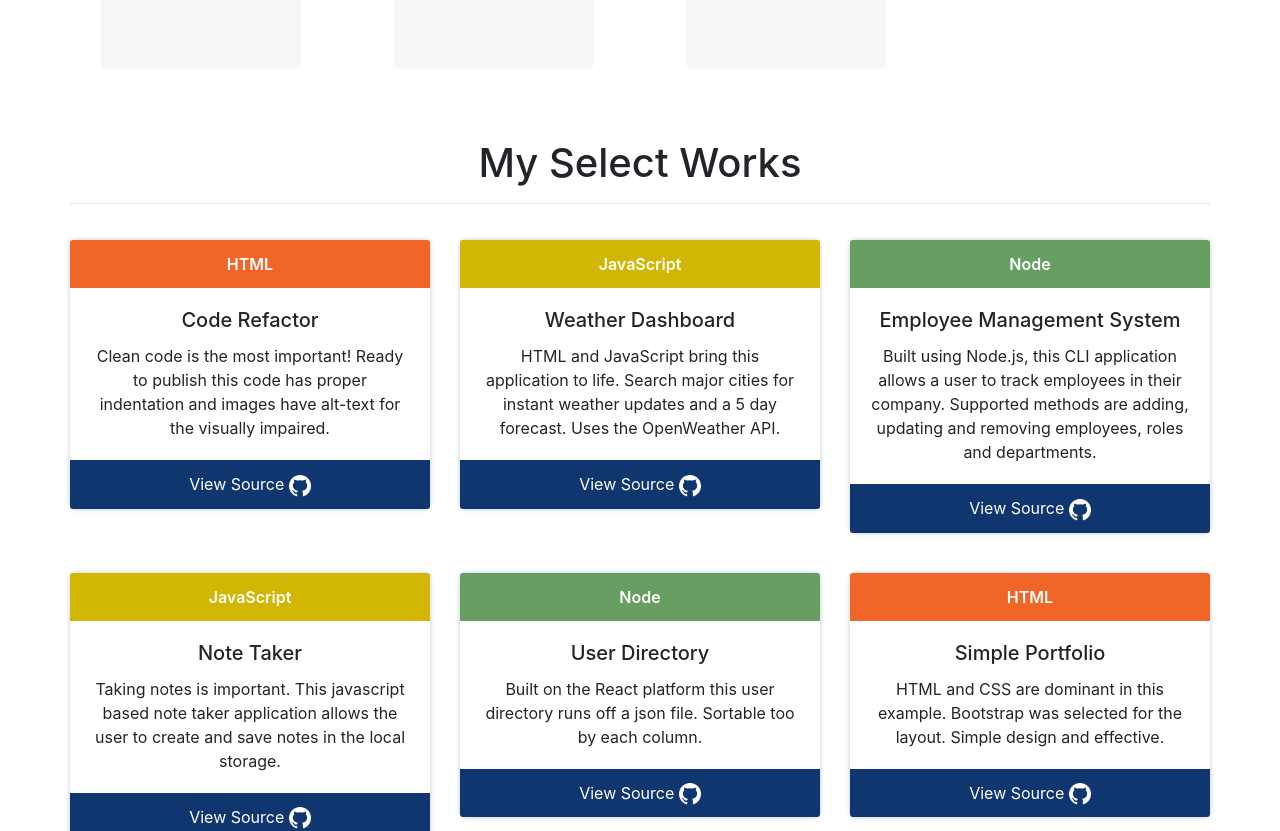
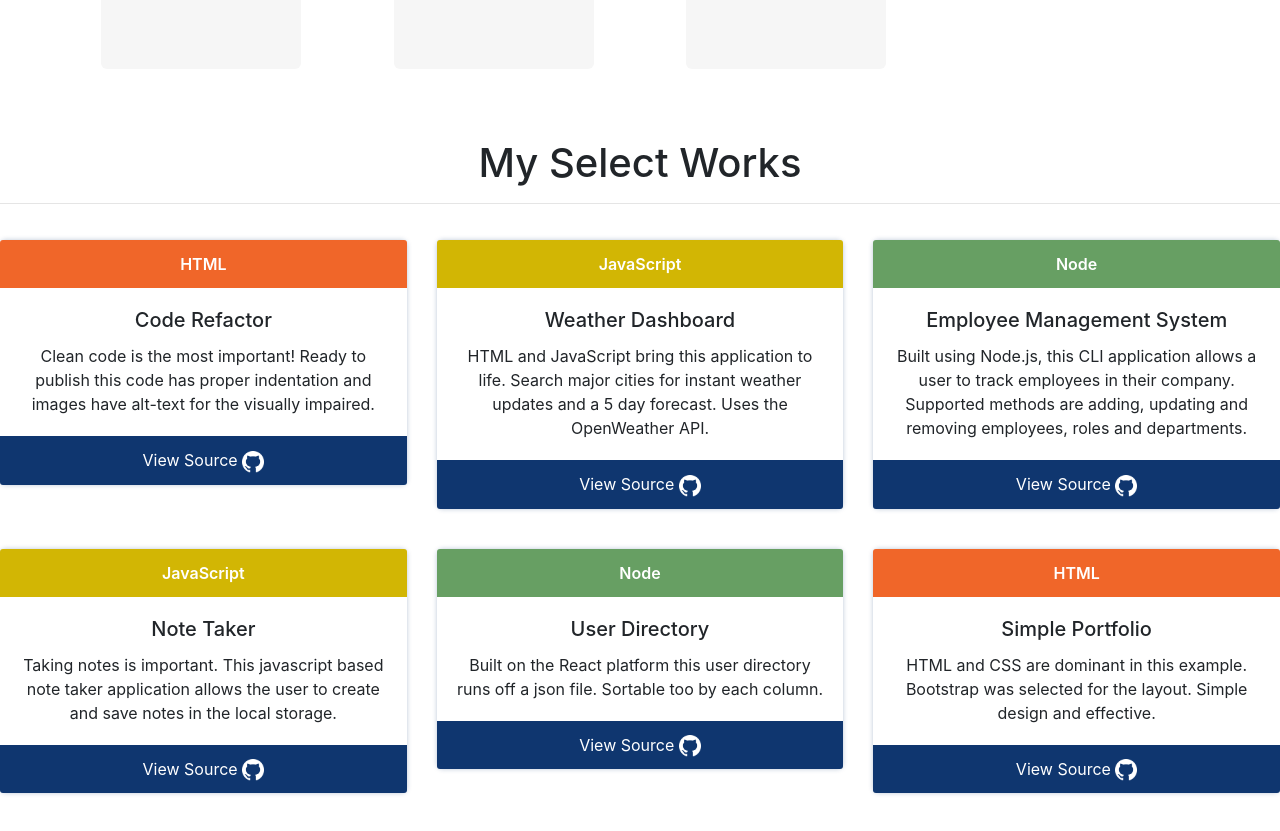
Before and after one commit to efolenta/20-react-portfolio, a React (Create React App) app: page / in a window 1280 px wide. Shown: the part 1260-2091 px from the top of the page. Built offline with nearby package versions, Linux system fonts and the light colour scheme.

Commit message:
updated container property

```diff
--- a/src/pages/Home.js
+++ b/src/pages/Home.js
@@ -19,7 +19,7 @@ function HomePage() {
       <Container id="technologies">
            <Technologies />
       </Container>
-      <Container id="projects-container">
+      <Container fluid id="projects-container">
         <Row>
           <Col size="md-12">
             {/* <h1 align="center">Who am I?</h1> */}
```
